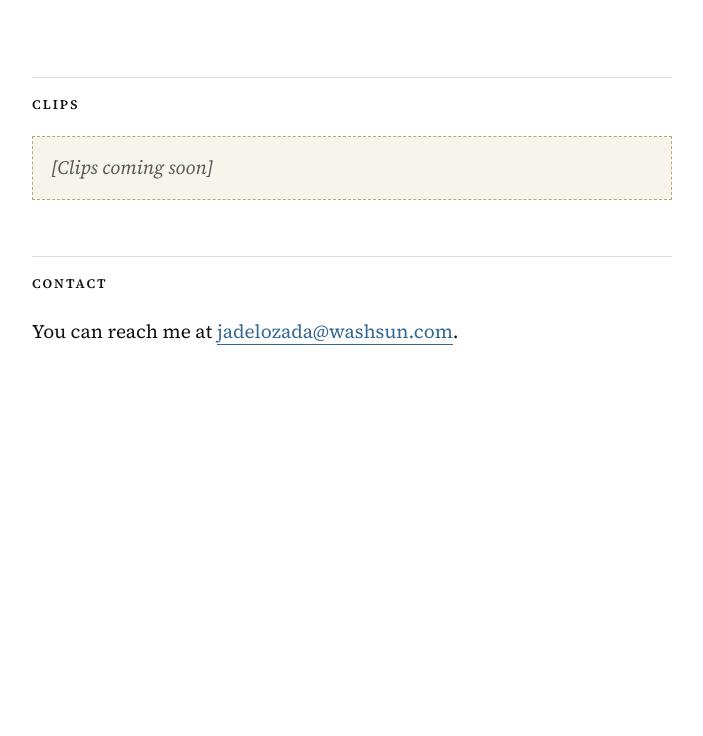
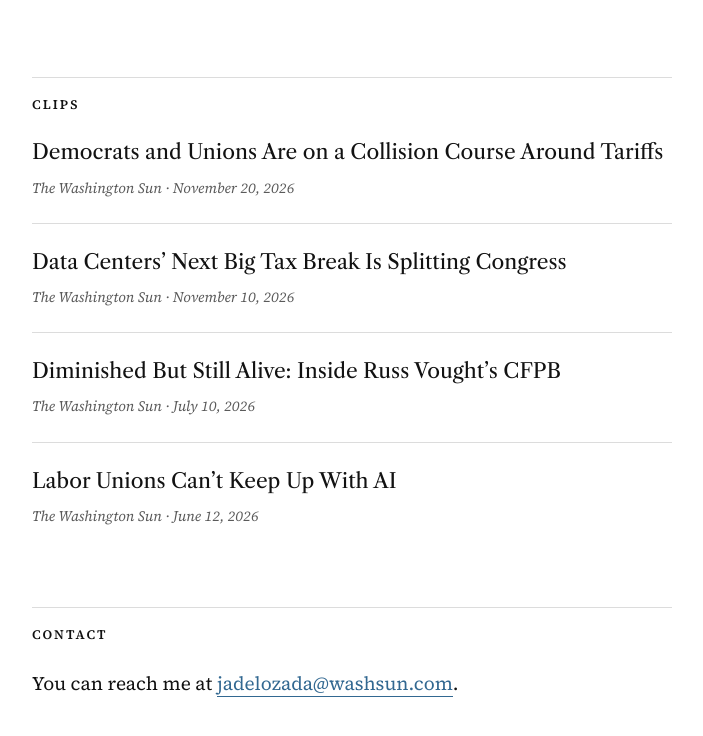
Before and after one commit to jadelozada-pixel/jadelozada, a plain HTML site: page index.html in a window 1280 px wide. Shown: the part 770-1506 px from the top of the page, without its empty margins (288-991 px from the left). Before the commit the page ends 1271 px from the top, so only its background shows below. Drawn offline with nearby package versions, Linux system fonts and the light colour scheme.

Commit message:
Add clips: four Washington Sun stories
Co-Authored-By: Claude Opus 5.5 <noreply@anthropic.com>
Claude-Session: https://claude.ai/code/session_018dFrL3vt985BCwmjSofoJW

```diff
--- a/index.html
+++ b/index.html
@@ -164,8 +164,24 @@
 
     <section id="clips">
       <h2>Clips</h2>
-      <!-- CLIPS GO HERE: Jade will add stories later -->
-      <p class="placeholder">[Clips coming soon]</p>
+      <ul class="clips">
+        <li>
+          <a href="https://www.washingtonsun.com/economy/democrats-unions-tariffs">Democrats and Unions Are on a Collision Course Around Tariffs</a>
+          <span class="clip-meta">The Washington Sun · November 20, 2026</span>
+        </li>
+        <li>
+          <a href="https://www.washingtonsun.com/economy/data-centers-opportunity-zones-eligibility-debate">Data Centers’ Next Big Tax Break Is Splitting Congress</a>
+          <span class="clip-meta">The Washington Sun · November 10, 2026</span>
+        </li>
+        <li>
+          <a href="https://www.washingtonsun.com/agencies/cfpb-russ-vought-office-work">Diminished But Still Alive: Inside Russ Vought’s CFPB</a>
+          <span class="clip-meta">The Washington Sun · July 10, 2026</span>
+        </li>
+        <li>
+          <a href="https://www.washingtonsun.com/technology/labor-unions-ai">Labor Unions Can’t Keep Up With AI</a>
+          <span class="clip-meta">The Washington Sun · June 12, 2026</span>
+        </li>
+      </ul>
     </section>
 
     <section id="contact">
```
